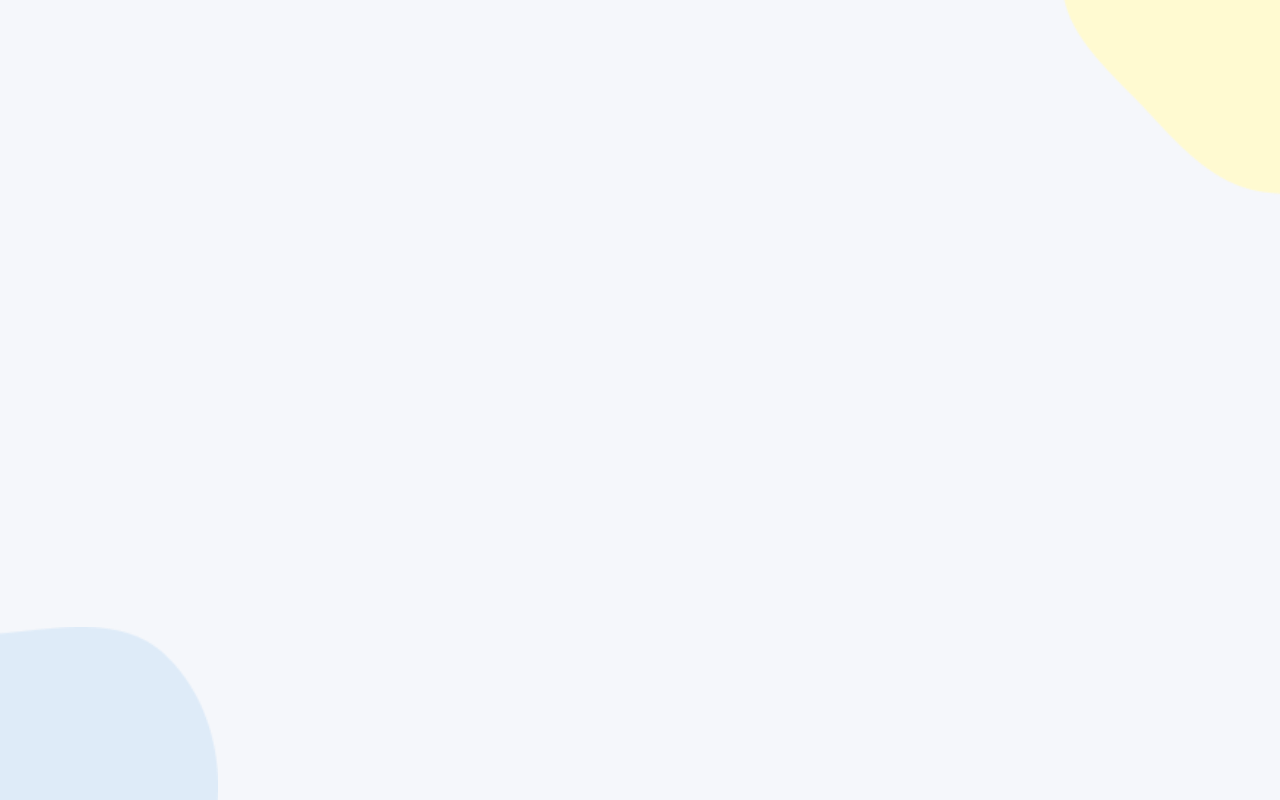
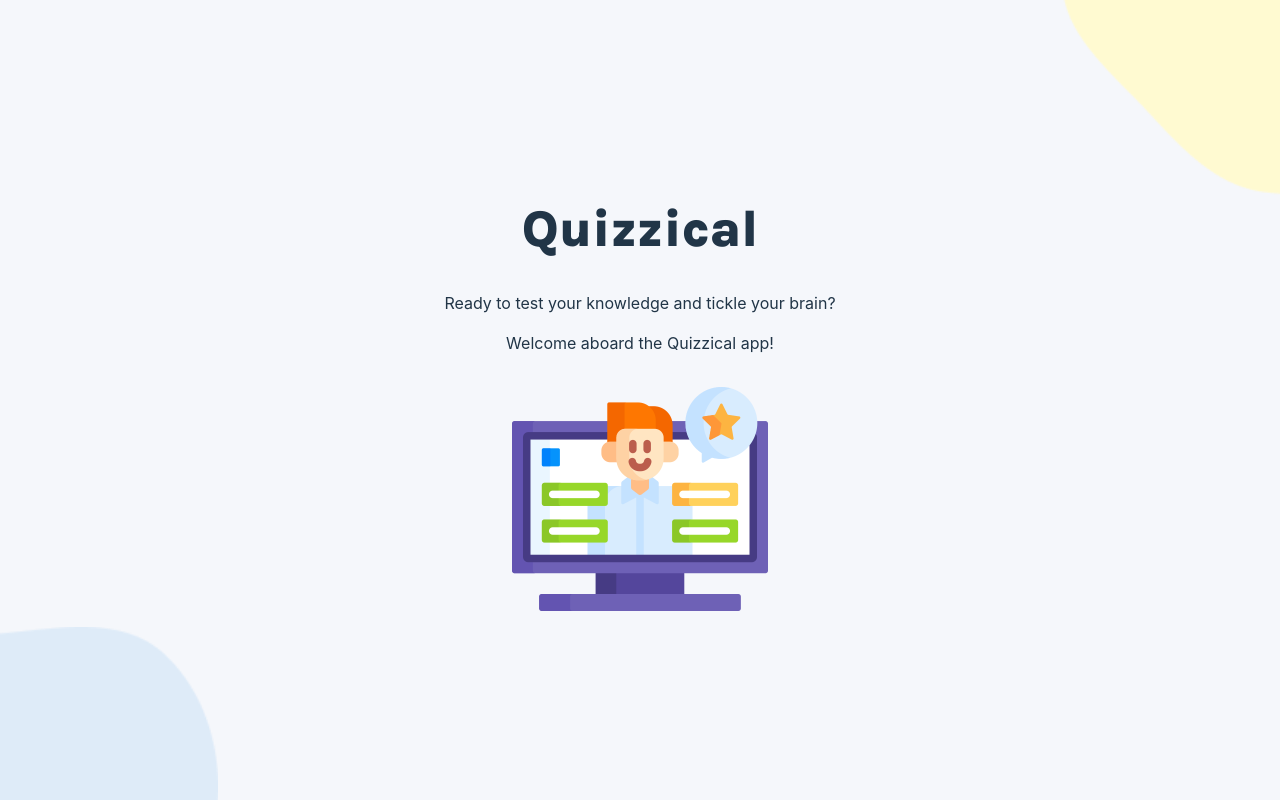
Before and after one commit to Poozagg/quizzical, a React (Vite) app: page / in a window 1280 px wide. Built offline with nearby package versions, Linux system fonts and the light colour scheme.

Commit message:
intro page, introduction added

```diff
--- a/Components/Intro.jsx
+++ b/Components/Intro.jsx
@@ -0,0 +1,9 @@
+export default function Intro() {
+  return (
+    <div>
+      <h1> Quizzical </h1>
+      <p> Ready to test your knowledge and tickle your brain? </p>
+      <p> Welcome aboard the Quizzical app! </p> <img src="/src/assets/quiz.png" alt="logo" width="50%" />
+    </div>
+  )
+}
--- a/index.html
+++ b/index.html
@@ -4,8 +4,6 @@
     <meta charset="UTF-8" />
     <link rel="icon" href="/src/assets/quiz-logo.png" />
     <meta name="viewport" content="width=device-width, initial-scale=1.0" />
-    <link rel="preconnect" href="https://fonts.googleapis.com">
-    <link rel="preconnect" href="https://fonts.gstatic.com" crossorigin>
     <link href="https://fonts.googleapis.com/css2?family=Karla:ital,wght@0,200..800;1,200..800&display=swap" rel="stylesheet">
     <title>Quizzical</title>
   </head>
--- a/src/App.jsx
+++ b/src/App.jsx
@@ -1,10 +1,12 @@
 import { useState } from 'react'
+import Intro from '../Components/Intro'
 import './App.css'
 
 function App() {
   return (
-    <>
-    </>
+    <main>
+      <Intro />
+    </main>
   )
 }
 
--- a/src/index.css
+++ b/src/index.css
@@ -39,6 +39,8 @@ body {
 h1 {
   font-size: 3.2em;
   line-height: 1.1;
+  font-family: karla;
+  font-weight: 800;
 }
 
 button {
```
Also changed, not shown: src/assets/quiz.png (added).
